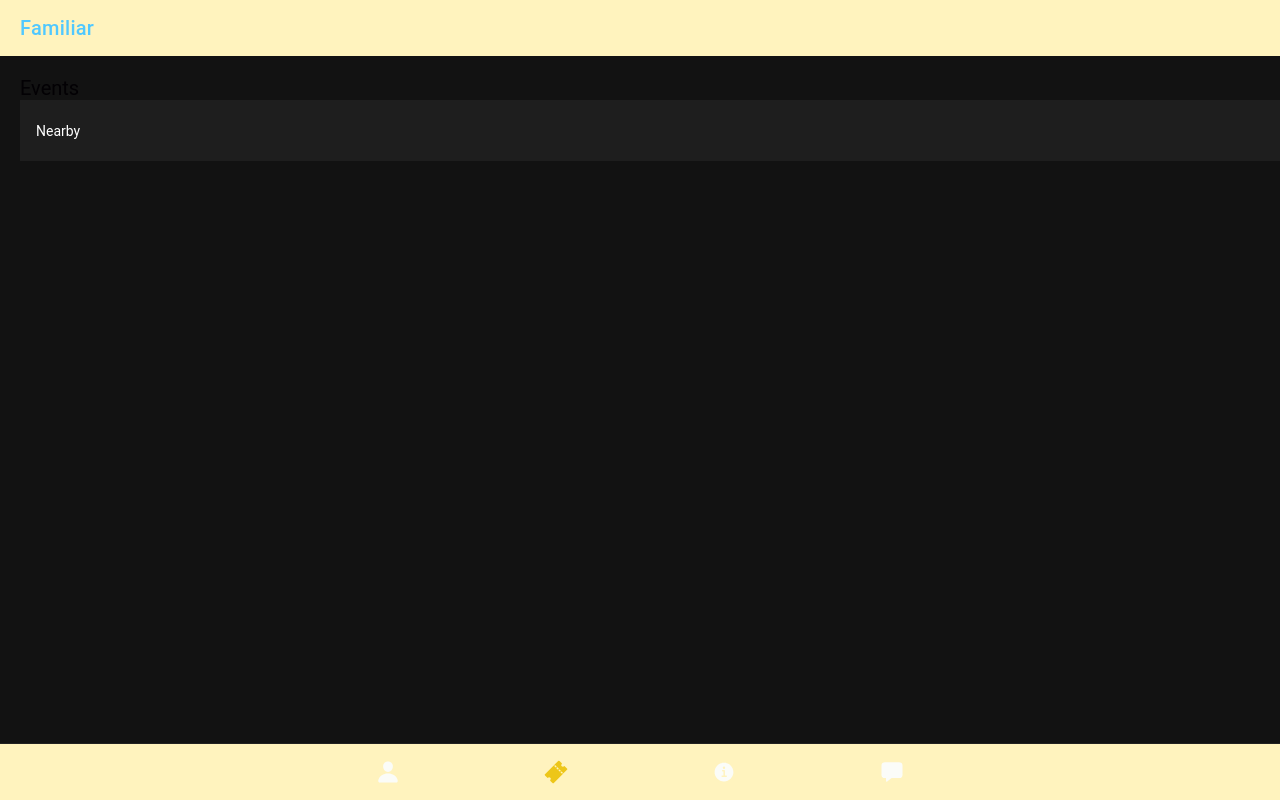
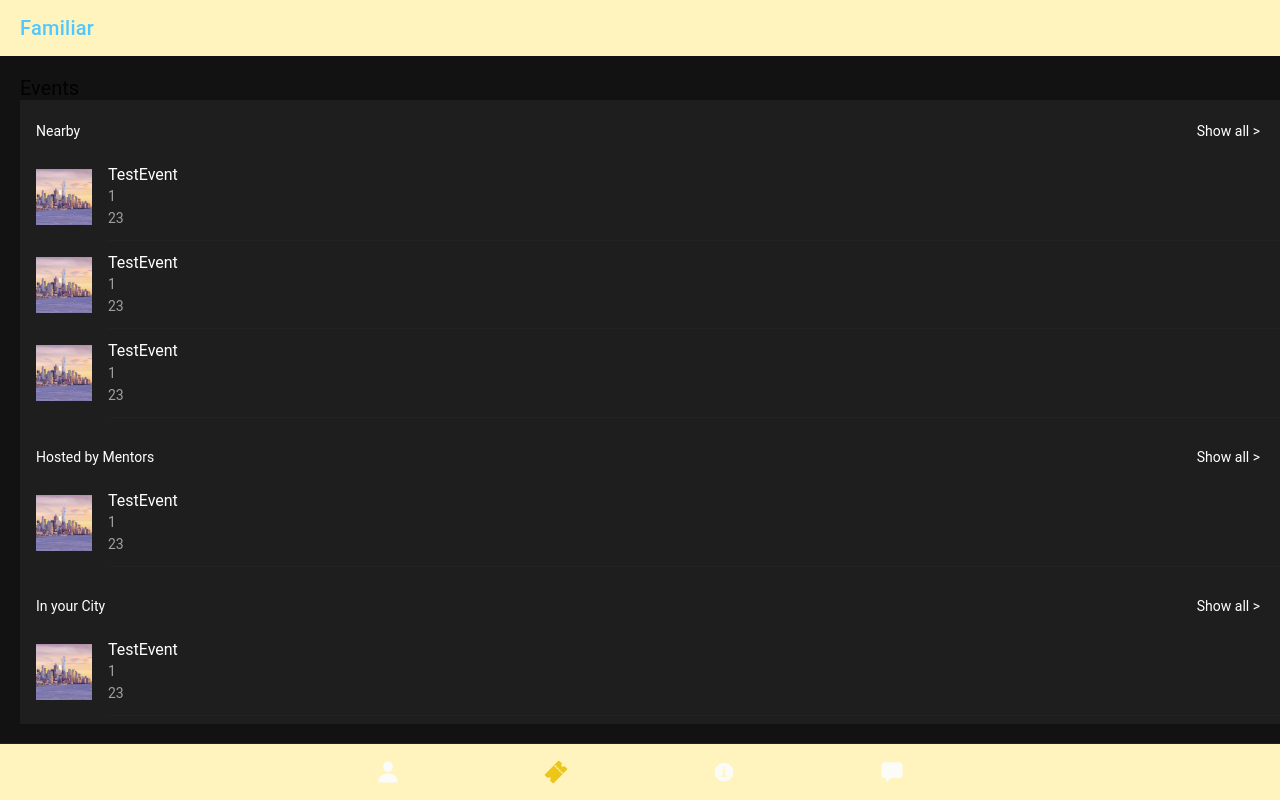
Before and after one commit to MESH-H07/Frontend, a React (Create React App) app: page /events in a window 1280 px wide. Built offline with nearby package versions, Linux system fonts and the light colour scheme.

Commit message:
Add: basic event functionality

```diff
--- /dev/null
+++ b/src/db/mocks/hostedByMentors.json
@@ -0,0 +1,34 @@
+{
+  "events": [
+    {
+      "id": 1,
+      "name": "TestEvent",
+      "temporary": true,
+      "description": "New Test Event",
+      "start": null,
+      "end": null,
+      "organizerId": 1,
+      "locationId": 1,
+      "organizer": {
+        "id": 1,
+        "email": "Horst",
+        "username": "Horsi",
+        "password": "1234",
+        "role": "IMMIGRANT",
+        "city": "Berlin"
+      },
+      "location": {
+        "id": 1,
+        "street": "Muster",
+        "number": 69,
+        "supplement": "AB",
+        "city": "MusterStadt",
+        "zip": 69420,
+        "description": null,
+        "note": null,
+        "coordinatesId": 1,
+        "organisationExtensionId": null
+      }
+    }
+  ]
+}
--- /dev/null
+++ b/src/db/mocks/inYourCity.json
@@ -0,0 +1,34 @@
+{
+  "events": [
+    {
+      "id": 1,
+      "name": "TestEvent",
+      "temporary": true,
+      "description": "New Test Event",
+      "start": null,
+      "end": null,
+      "organizerId": 1,
+      "locationId": 1,
+      "organizer": {
+        "id": 1,
+        "email": "Horst",
+        "username": "Horsi",
+        "password": "1234",
+        "role": "IMMIGRANT",
+        "city": "Berlin"
+      },
+      "location": {
+        "id": 1,
+        "street": "Muster",
+        "number": 69,
+        "supplement": "AB",
+        "city": "MusterStadt",
+        "zip": 69420,
+        "description": null,
+        "note": null,
+        "coordinatesId": 1,
+        "organisationExtensionId": null
+      }
+    }
+  ]
+}
--- /dev/null
+++ b/src/db/mocks/nearbyEvents.json
@@ -0,0 +1,94 @@
+{
+  "events": [
+    {
+      "id": 1,
+      "name": "TestEvent",
+      "temporary": true,
+      "description": "New Test Event",
+      "start": null,
+      "end": null,
+      "organizerId": 1,
+      "locationId": 1,
+      "organizer": {
+        "id": 1,
+        "email": "Horst",
+        "username": "Horsi",
+        "password": "1234",
+        "role": "IMMIGRANT",
+        "city": "Berlin"
+      },
+      "location": {
+        "id": 1,
+        "street": "Muster",
+        "number": 69,
+        "supplement": "AB",
+        "city": "MusterStadt",
+        "zip": 69420,
+        "description": null,
+        "note": null,
+        "coordinatesId": 1,
+        "organisationExtensionId": null
+      }
+    },
+    {
+      "id": 1,
+      "name": "TestEvent",
+      "temporary": true,
+      "description": "New Test Event",
+      "start": null,
+      "end": null,
+      "organizerId": 1,
+      "locationId": 1,
+      "organizer": {
+        "id": 1,
+        "email": "Horst",
+        "username": "Horsi",
+        "password": "1234",
+        "role": "IMMIGRANT",
+        "city": "Berlin"
+      },
+      "location": {
+        "id": 1,
+        "street": "Muster",
+        "number": 69,
+        "supplement": "AB",
+        "city": "MusterStadt",
+        "zip": 69420,
+        "description": null,
+        "note": null,
+        "coordinatesId": 1,
+        "organisationExtensionId": null
+      }
+    },
+    {
+      "id": 1,
+      "name": "TestEvent",
+      "temporary": true,
+      "description": "New Test Event",
+      "start": null,
+      "end": null,
+      "organizerId": 1,
+      "locationId": 1,
+      "organizer": {
+        "id": 1,
+        "email": "Horst",
+        "username": "Horsi",
+        "password": "1234",
+        "role": "IMMIGRANT",
+        "city": "Berlin"
+      },
+      "location": {
+        "id": 1,
+        "street": "Muster",
+        "number": 69,
+        "supplement": "AB",
+        "city": "MusterStadt",
+        "zip": 69420,
+        "description": null,
+        "note": null,
+        "coordinatesId": 1,
+        "organisationExtensionId": null
+      }
+    }
+  ]
+}
--- a/src/views/EventPage.tsx
+++ b/src/views/EventPage.tsx
@@ -1,17 +1,22 @@
 import React from "react";
 import {
     IonContent,
-  IonHeader,
+    IonHeader, IonItem,
     IonLabel,
     IonList,
     IonListHeader,
-  IonPage,
+    IonPage, IonThumbnail,
     IonTitle,
     IonToolbar,
 } from "@ionic/react";
 import "./Form.css";
+import inYourCity from "../db/mocks/inYourCity.json"
+import hostedByMentors from "../db/mocks/hostedByMentors.json"
+import nearbyEvents from "../db/mocks/nearbyEvents.json"
+import city from '../assets/92.jpg'
 
 const EventPage: React.FC = () => (
+
         <IonPage>
             <IonHeader>
                 <IonToolbar class={"yellowBar"}>
@@ -23,10 +28,63 @@ const EventPage: React.FC = () => (
                 <IonList>
                     <IonListHeader>
                         <IonLabel>Nearby</IonLabel>
+                        <IonLabel class='showAllLabel'>Show all &gt;</IonLabel>
                     </IonListHeader>
+                    {nearbyEvents.events.map((occasion: any) => (
+                        <IonItem key={occasion.name} onClick={() => console.log(occasion.name)}
+                                 button>
+                            <IonThumbnail slot="start">
+                                <img src={city} alt={'image of new york'}/>
+                            </IonThumbnail>
+                            <IonLabel>
+                                <h2>{occasion.name}</h2>
+                                <p>{occasion.location.id}</p>
+                                <p>23</p>
+                            </IonLabel>
+                        </IonItem>
+                    ))}
+                </IonList>
+                <IonList>
+                    <IonListHeader>
+                        <IonLabel>Hosted by Mentors</IonLabel>
+                        <IonLabel class='showAllLabel'>Show all &gt;</IonLabel>
+                    </IonListHeader>
+                    {hostedByMentors.events.map((occasion: any) => (
+                        <IonItem key={occasion.name} onClick={() => console.log(occasion.name)}
+                                 button>
+                            <IonThumbnail slot="start">
+                                <img src={city} alt={'image of new york'}/>
+                            </IonThumbnail>
+                            <IonLabel>
+                                <h2>{occasion.name}</h2>
+                                <p>{occasion.location.id}</p>
+                                <p>23</p>
+                            </IonLabel>
+                        </IonItem>
+                    ))}
+                </IonList>
+                <IonList>
+                    <IonListHeader>
+                        <IonLabel>In your City</IonLabel>
+                        <IonLabel class='showAllLabel'>Show all &gt;</IonLabel>
+                    </IonListHeader>
+                    {inYourCity.events.map((occasion: any) => (
+                        <IonItem key={occasion.name} onClick={() => console.log(occasion.name)}
+                                 button>
+                            <IonThumbnail slot="start">
+                                <img src={city} alt={'image of new york'}/>
+                            </IonThumbnail>
+                            <IonLabel>
+                                <h2>{occasion.name}</h2>
+                                <p>{occasion.location.id}</p>
+                                <p>23</p>
+                            </IonLabel>
+                        </IonItem>
+                    ))}
                 </IonList>
             </IonContent>
         </IonPage>
-);
+    )
+;
 
 export default EventPage;
--- a/src/views/Form.css
+++ b/src/views/Form.css
@@ -1,6 +1,12 @@
 .headerFont {
     color: #030104;
     font-size: 20px;
+}
+
+.showAllLabel {
+    text-align: right;
+    padding-right: 20px;
+
 }
 
 ion-content {
```
Also changed, not shown: src/assets/92.jpg (added). Lines whose indentation alone changed are shown as unchanged.
